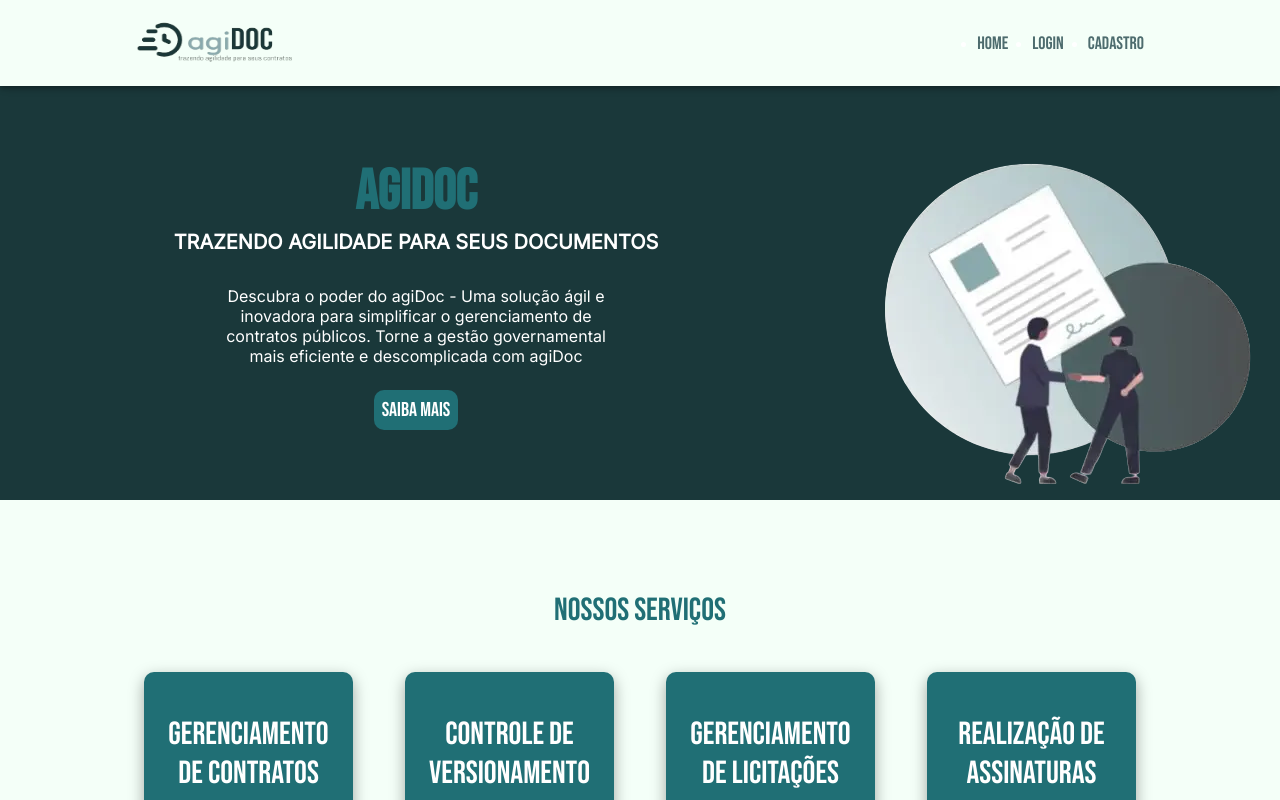
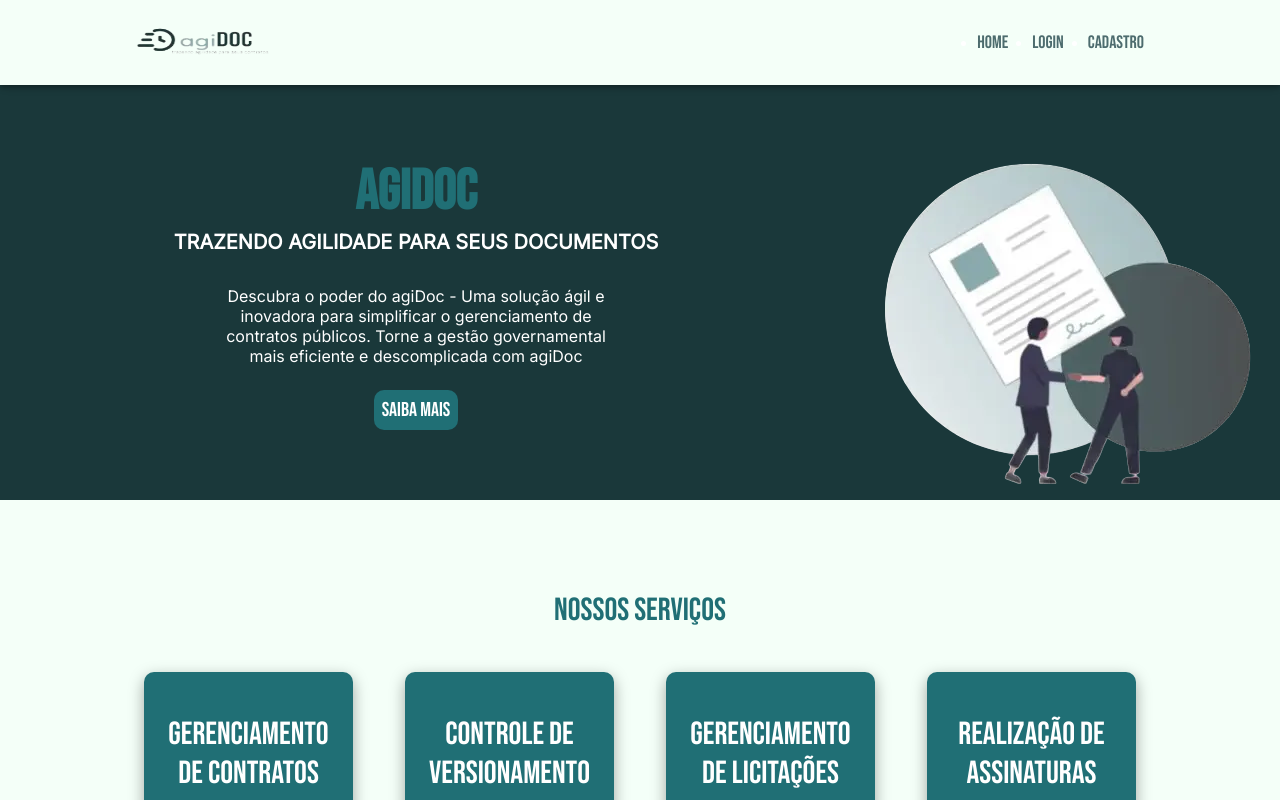
Before and after one commit to Ermeson23/vs13-04-agiDoc, a React (Vite) app: page / in a window 1280 px wide. Shown: the top 800 px of the page. Built offline with nearby package versions, Linux system fonts and the light colour scheme.

Commit message:
header image distortion

```diff
--- a/src/components/header/header.css
+++ b/src/components/header/header.css
@@ -19,8 +19,8 @@
 }
 
 .logo-agidoc{
-    height: 3rem;
-    width: 10rem;
+    height: 2rem;
+    width: 8.5rem;
     margin: 0.5rem;
 }
 .nav-container{
```
Also changed, not shown: src/assets/agidoclogo.webp.
